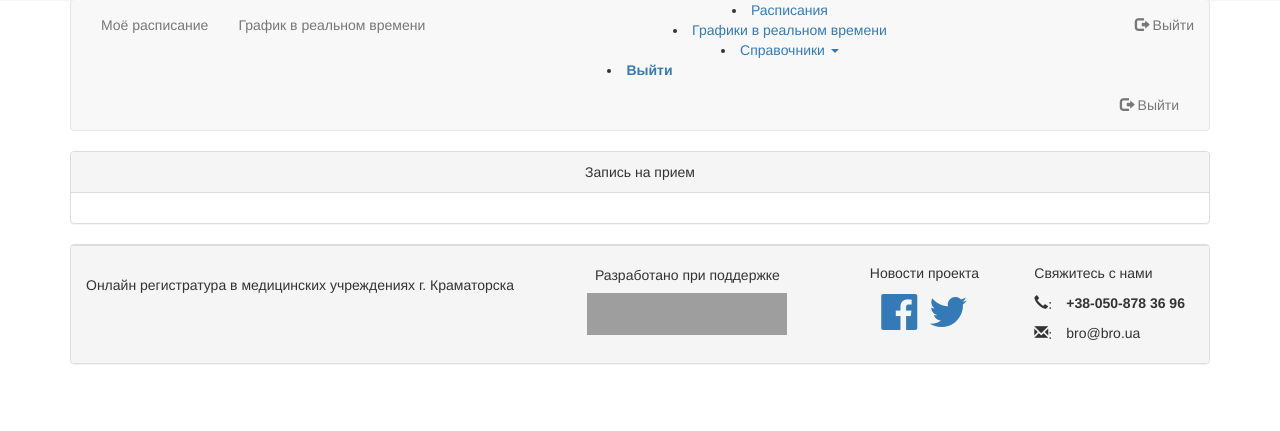
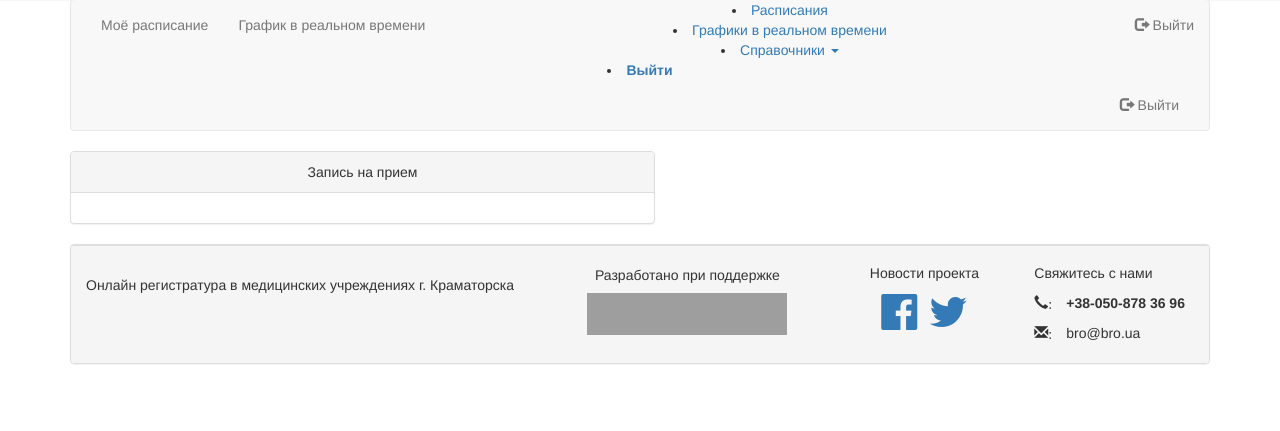
Before and after one commit to mongol8022/hospital, a PHP site: template views/getticket.php in a window 1280 px wide. Shown: the part 72-503 px from the top of the page. Run offline with PHP 8.4, Linux system fonts and the light colour scheme; the template is opened without the code that fills it, so the values that code supplies are empty; the visitor is signed in with stand-in values (Sample User, id 1); grey boxes are pictures that could not be loaded.

Commit message:
Разбил тело getticket.php на две колонки. Упорядочил файл для верстки.

```diff
--- a/views/getticket.php
+++ b/views/getticket.php
@@ -16,7 +16,10 @@
     print("</select>\n");
     }
 ?>
-<div class="panel panel-default">
+<div class="container">
+    <div class="row">
+        <div class="col-md-6">
+            <div class="panel panel-default row">
                 <div class="panel-heading">Запись на прием</div>
                 <div class="panel-body">
                     <form action="index.php" method="post">
@@ -95,6 +98,13 @@
                     </form>
                 </div>
             </div>
+        </div>
+        <div class="col-md-6">
+
+        </div>
+    </div>
+</div>
+
 <script>
     $(".alert").delay(4000).slideUp(200, function() {
     $(this).alert('close');
```
Lines whose indentation alone changed are shown as unchanged.
